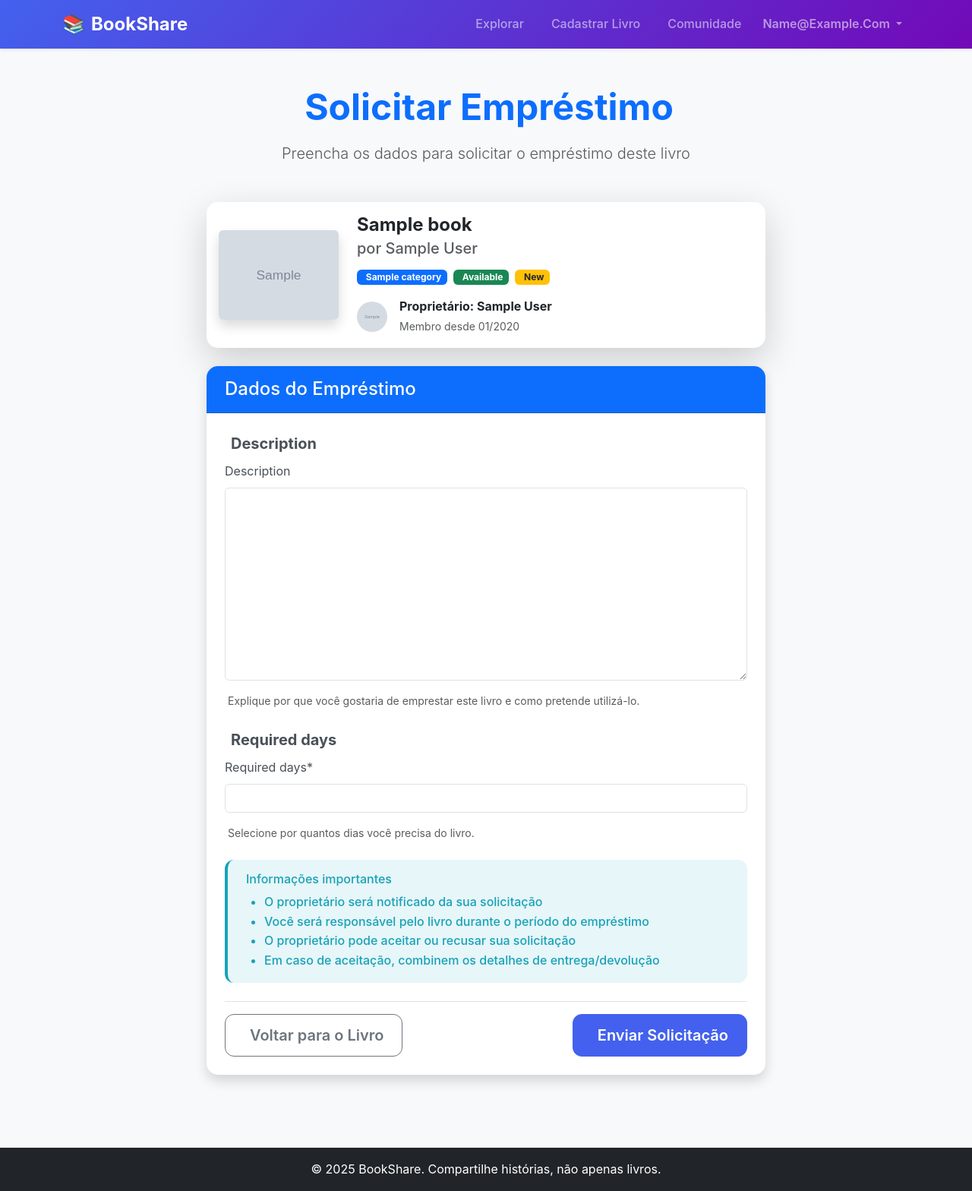
After one commit to vicct0r/ComunitBooks, a Django app: page /loan/ordering/1/ in a window 1280 px wide. The commit adds this page. Shown: the whole page at 76% size. Run offline with Django 5.2, Linux system fonts and the light colour scheme; a user stored in the database is signed in; tables that the repository leaves empty hold one stand-in row (values such as "Sample post"); grey boxes marked "Sample" are stand-in pictures; some libraries are stand-ins or nearby versions.

Commit message:
feature (loans): Book ordering feature added to the app, some fixes in books/loans models

```diff
--- a/config/settings/base.py
+++ b/config/settings/base.py
@@ -34,7 +34,8 @@ INSTALLED_APPS = [
 
     'usuarios',
     'core',
-    'books'
+    'books',
+    'loans'
 ]
 
 MIDDLEWARE = [
--- a/config/urls.py
+++ b/config/urls.py
@@ -9,7 +9,8 @@ urlpatterns = [
     path('accounts/', include('allauth.urls')),
     path('user/', include('usuarios.urls')),
     path('', include('core.urls')),
-    path('books/', include('books.urls'))
+    path('books/', include('books.urls')),
+    path('loan/', include('loans.urls')),
 ]
 
 if settings.DEBUG:
--- a/loans/models.py
+++ b/loans/models.py
@@ -16,10 +16,10 @@ class Order(models.Model):
         (APPROVED, 'Approved')
     )
 
-    client = models.ForeignKey(settings.AUTH_USER_MODEL, related_name='user_orders', on_delete=models.CASCADE)
+    user = models.ForeignKey(settings.AUTH_USER_MODEL, related_name='user_orders', on_delete=models.CASCADE)
     book = models.ForeignKey(Book, related_name='book_orders', on_delete=models.CASCADE)
     date_created = models.DateTimeField(auto_now_add=True)
-    description = models.TextField()
+    description = models.TextField(blank=True, null=True)
     required_days = models.PositiveIntegerField()
     status = models.CharField(max_length=2, choices=ORDER_STATUS_CHOICES, default=SUBMITTED)
 
@@ -39,7 +39,7 @@ class Loan(models.Model):
         ('OVERDUE', 'Overdue'),
     )
 
-    borrower = models.ForeignKey(settings.AUTH_USER_MODEL, on_delete=models.CASCADE, related_name='user_loans')
+    user = models.ForeignKey(settings.AUTH_USER_MODEL, on_delete=models.CASCADE, related_name='user_loans')
     book = models.ForeignKey(Book, related_name='book_loans', on_delete=models.CASCADE)
     approved_date = models.DateTimeField(auto_now_add=True)
     start_date = models.DateField(blank=True, null=True)
--- /dev/null
+++ b/loans/urls.py
@@ -0,0 +1,8 @@
+from django.urls import path
+from . import views
+
+app_name = 'loans'
+
+urlpatterns = [
+    path('ordering/<int:book_id>/', views.OrderRequestCreateView.as_view(), name='order_create')
+]
--- a/loans/views.py
+++ b/loans/views.py
@@ -1,3 +1,30 @@
-from django.shortcuts import render
+from django.shortcuts import render, get_object_or_404, redirect
+from django.urls import reverse_lazy, reverse
+from django.contrib.auth.mixins import LoginRequiredMixin
 
-# Create your views here.
+from django.views import generic
+from .models import Order, Loan
+
+from books.models import Book
+
+
+class OrderRequestCreateView(LoginRequiredMixin, generic.CreateView):
+    template_name = 'loans/order_creation.html'
+    model = Order
+    fields = ['description', 'required_days']
+
+    def form_valid(self, form):
+        book = get_object_or_404(Book, id=self.kwargs.get('book_id'))
+
+        form.instance.book = book
+        form.instance.owner = self.request.user
+        return super().form_valid(form)
+
+
+    def get_success_url(self):
+        return reverse('books:detail', kwargs={'pk': self.kwargs.get('book_id')})
+
+    def get_context_data(self, **kwargs):
+        context = super().get_context_data(**kwargs)
+        context['book'] = get_object_or_404(Book, id=self.kwargs.get('book_id'))
+        return context
--- /dev/null
+++ b/templates/loans/order_creation.html
@@ -0,0 +1,192 @@
+{% extends 'base.html' %}
+{% load static %}
+{% load crispy_forms_tags %}
+
+{% block title %}Solicitar Empréstimo - {{ book.title }}{% endblock %}
+
+{% block content %}
+<div class="container py-5">
+    <div class="row justify-content-center">
+        <div class="col-lg-8 col-md-10">
+            <!-- Cabeçalho -->
+            <div class="text-center mb-5">
+                <h1 class="display-5 fw-bold text-primary mb-3">
+                    <i class="fas fa-handshake me-2"></i>Solicitar Empréstimo
+                </h1>
+                <p class="lead text-muted">Preencha os dados para solicitar o empréstimo deste livro</p>
+            </div>
+
+            <!-- Card do Livro -->
+            <div class="card border-0 shadow-lg mb-4">
+                <div class="card-body">
+                    <div class="row align-items-center">
+                        <div class="col-md-3 text-center">
+                            {% if book.cover_image %}
+                            <img src="{{ book.cover_image.url }}"
+                                 class="img-fluid rounded shadow"
+                                 style="max-height: 150px; object-fit: cover;"
+                                 alt="Capa do livro {{ book.title }}">
+                            {% else %}
+                            <img src="{% static 'images/book_icon.png' %}"
+                                 class="img-fluid rounded shadow"
+                                 style="max-height: 150px; object-fit: cover;"
+                                 alt="Capa do livro {{ book.title }}">
+                            {% endif %}
+                        </div>
+                        <div class="col-md-9">
+                            <h4 class="card-title fw-bold text-dark mb-2">{{ book.title }}</h4>
+                            {% if book.author %}
+                            <h5 class="card-subtitle text-muted mb-3">por {{ book.author }}</h5>
+                            {% endif %}
+
+                            <div class="d-flex flex-wrap gap-2 mb-3">
+                                <span class="badge bg-primary">
+                                    <i class="fas fa-tag me-1"></i>
+                                    {% for category in book.category.all %}
+                                        {{ category.name }}{% if not forloop.last %}, {% endif %}
+                                    {% endfor %}
+                                </span>
+                                <span class="badge bg-success">
+                                    <i class="fas fa-check-circle me-1"></i>
+                                    {{ book.get_status_display }}
+                                </span>
+                                <span class="badge bg-warning text-dark">
+                                    <i class="fas fa-star me-1"></i>
+                                    {{ book.get_condition_display }}
+                                </span>
+                            </div>
+
+                            <div class="d-flex align-items-center">
+                                <div class="flex-shrink-0 me-3">
+                                    {% if book.owner.img %}
+                                    <img src="{{ book.owner.img.url }}"
+                                         alt="{{ book.owner.full_name }}"
+                                         class="rounded-circle"
+                                         style="width: 40px; height: 40px; object-fit: cover;">
+                                    {% else %}
+                                    <img src="{% static 'images/default_user.avif' %}"
+                                         alt="{{ book.owner.full_name }}"
+                                         class="rounded-circle"
+                                         style="width: 40px; height: 40px; object-fit: cover;">
+                                    {% endif %}
+                                </div>
+                                <div class="flex-grow-1">
+                                    <strong class="d-block text-dark">
+                                        Proprietário:
+                                        {% if book.owner.full_name %}
+                                            {{ book.owner.full_name }}
+                                        {% else %}
+                                            {{ book.owner.email }}
+                                        {% endif %}
+                                    </strong>
+                                    <small class="text-muted">Membro desde {{ book.owner.date_joined|date:"m/Y" }}</small>
+                                </div>
+                            </div>
+                        </div>
+                    </div>
+                </div>
+            </div>
+
+            <!-- Formulário de Solicitação -->
+            <div class="card border-0 shadow">
+                <div class="card-header bg-primary text-white py-3">
+                    <h4 class="mb-0">
+                        <i class="fas fa-edit me-2"></i>Dados do Empréstimo
+                    </h4>
+                </div>
+                <div class="card-body p-4">
+                    <!-- Formulário Crispy customizado manualmente -->
+                    <form method="post" novalidate>
+                        {% csrf_token %}
+
+                        <!-- Campo Descrição com Crispy -->
+                        <div class="mb-4">
+                            <label for="{{ form.description.id_for_label }}" class="form-label fw-bold fs-5">
+                                <i class="fas fa-comment text-primary me-2"></i>{{ form.description.label }}
+                            </label>
+                            {{ form.description|as_crispy_field }}
+                            <div class="form-text text-muted mt-1">
+                                <i class="fas fa-lightbulb me-1"></i>
+                                Explique por que você gostaria de emprestar este livro e como pretende utilizá-lo.
+                            </div>
+                        </div>
+
+                        <!-- Campo Dias Requeridos com Crispy -->
+                        <div class="mb-4">
+                            <label for="{{ form.required_days.id_for_label }}" class="form-label fw-bold fs-5">
+                                <i class="fas fa-calendar text-primary me-2"></i>{{ form.required_days.label }}
+                            </label>
+                            {{ form.required_days|as_crispy_field }}
+                            <div class="form-text text-muted mt-1">
+                                <i class="fas fa-clock me-1"></i>
+                                Selecione por quantos dias você precisa do livro.
+                            </div>
+                        </div>
+
+                        <!-- Informações Importantes -->
+                        <div class="alert alert-info">
+                            <h6 class="alert-heading">
+                                <i class="fas fa-info-circle me-2"></i>Informações importantes
+                            </h6>
+                            <ul class="mb-0 mt-2">
+                                <li>O proprietário será notificado da sua solicitação</li>
+                                <li>Você será responsável pelo livro durante o período do empréstimo</li>
+                                <li>O proprietário pode aceitar ou recusar sua solicitação</li>
+                                <li>Em caso de aceitação, combinem os detalhes de entrega/devolução</li>
+                            </ul>
+                        </div>
+
+                        <!-- Botões de Ação -->
+                        <div class="d-flex justify-content-between align-items-center mt-4 pt-3 border-top">
+                            <a href="{{ book.get_absolute_url }}" class="btn btn-outline-secondary btn-lg">
+                                <i class="fas fa-arrow-left me-2"></i>Voltar para o Livro
+                            </a>
+                            <button type="submit" class="btn btn-primary btn-lg px-4">
+                                <i class="fas fa-paper-plane me-2"></i>Enviar Solicitação
+                            </button>
+                        </div>
+                    </form>
+                </div>
+            </div>
+        </div>
+    </div>
+</div>
+{% endblock %}
+
+{% block extra_css %}
+<style>
+    /* Estilos para melhorar a aparência dos campos crispy */
+    .form-control:focus, .form-select:focus {
+        border-color: #0d6efd;
+        box-shadow: 0 0 0 0.2rem rgba(13, 110, 253, 0.25);
+    }
+
+    textarea.form-control {
+        min-height: 120px;
+        resize: vertical;
+    }
+
+    .form-select {
+        padding: 0.75rem;
+    }
+
+    .card {
+        border-radius: 15px;
+    }
+
+    .card-header {
+        border-radius: 15px 15px 0 0 !important;
+    }
+
+    /* Melhorar a aparência dos campos crispy */
+    .form-group {
+        margin-bottom: 1.5rem;
+    }
+
+    /* Estilo para os labels dos campos */
+    .form-label {
+        color: #495057;
+        margin-bottom: 0.5rem;
+    }
+</style>
+{% endblock %}
```
Also changed, not shown: templates/books/detail.html (+3 -45 lines).
